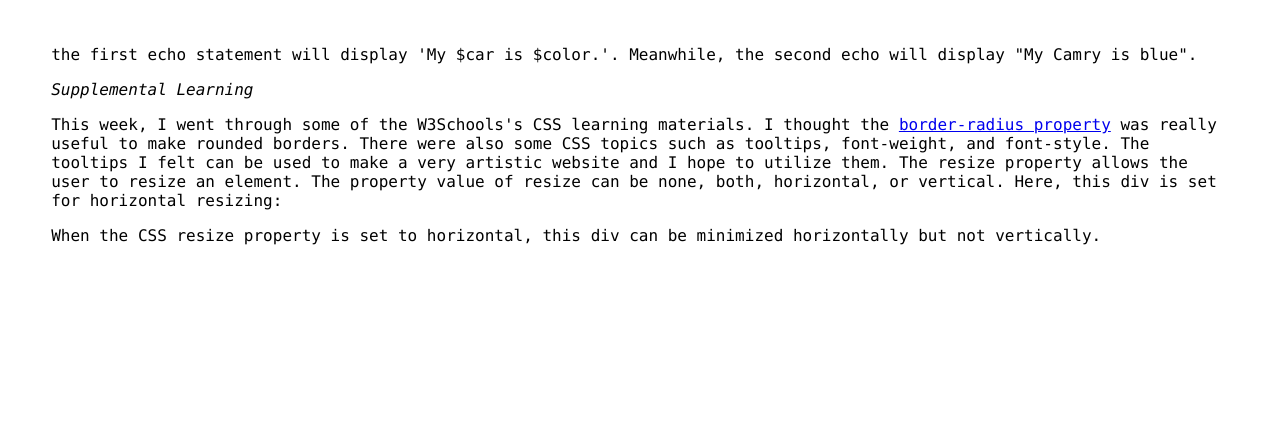
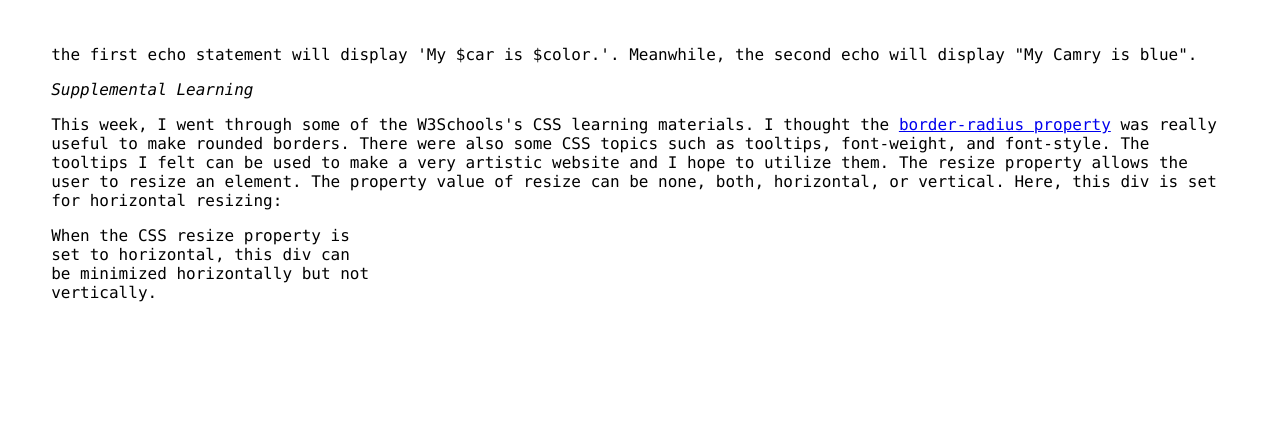
Before and after one commit to vtzuanglbcc/LearningJournal, a PHP site: page / in a window 1280 px wide. Shown: the part 370-807 px from the top of the page. Before the commit the page ends 615 px from the top, so only its background shows below. Run offline with PHP 8.4, Linux system fonts and the light colour scheme.

Commit message:
Update styles.css

```diff
--- a/styles.css
+++ b/styles.css
@@ -21,4 +21,6 @@ time {
 
 div.resize {
   resize: horizontal;
+  width: 20em;
+  height: 10em;
 }
```
